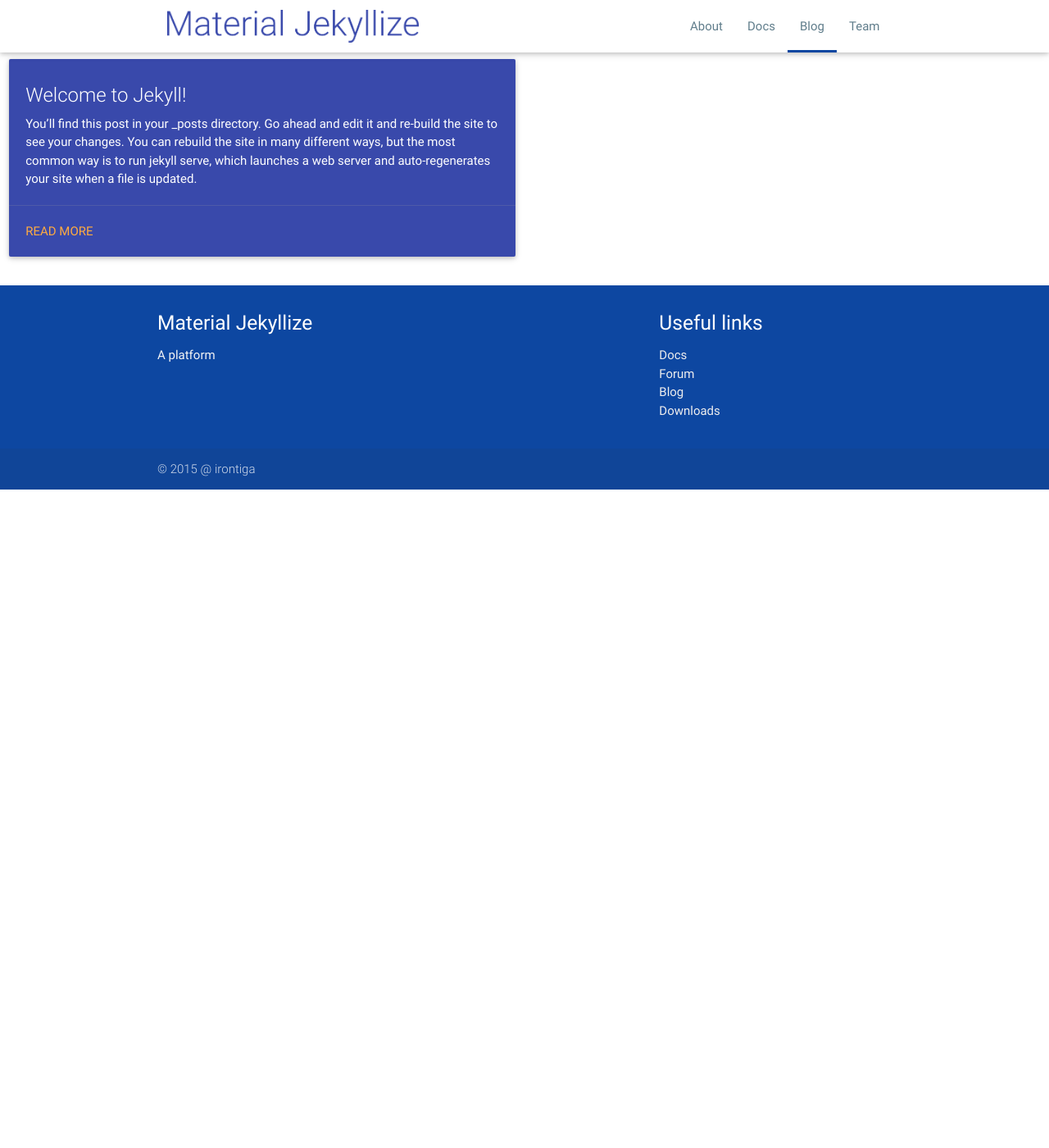
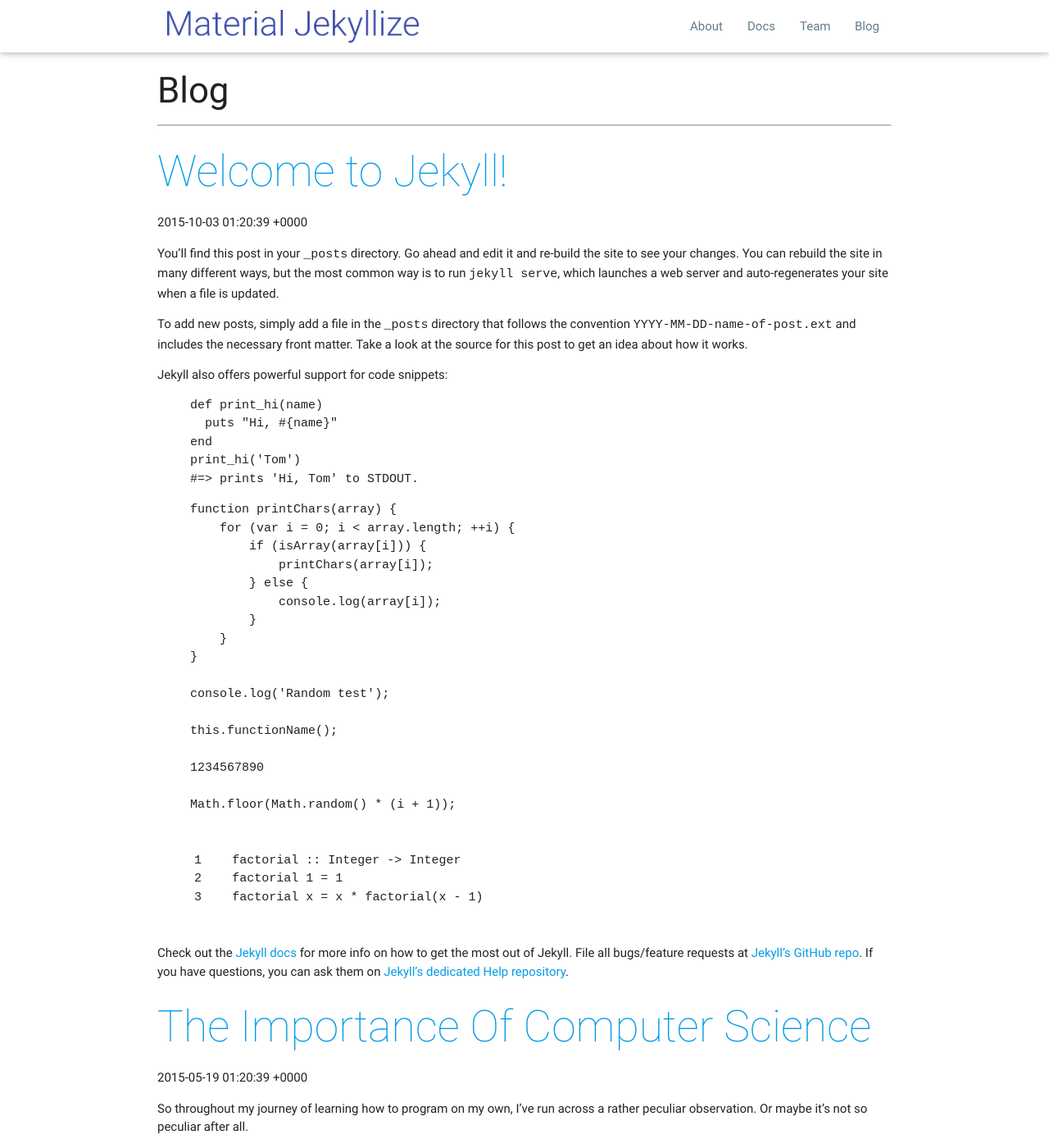
Before and after one commit to irontiga/material-jekyllize, a Jekyll site: the page built from blog/index.html, in a window 1280 px wide and 1400 px high. Shown: the whole window at 82% size. Built offline with Jekyll 4.4.1, drawn with Linux system fonts in a browser that asks for light colours; nearby versions of some CDN libraries; the list of posts is cut into pages by our own code; some of the changed text lies outside the part shown.

Commit message:
Blog with pagination

```diff
--- a/_config.yml
+++ b/_config.yml
@@ -10,3 +10,6 @@
 
 # Build settings
 markdown: kramdown
+
+paginate: 2
+paginate_path: "/blog/page/:num"
--- a/_includes/pages_list.html
+++ b/_includes/pages_list.html
@@ -76,6 +76,8 @@
 	{% endif %}
 {% endfor %}
 
+<li class=' waves-effect waves-indigo'><a class='blue-grey-text internal-link' href="{{'/blog/' | prepend: site.baseurl}}">Blog</a></li>
+
 {% assign pages_list = nil %}
 
 {% assign group = nil %}
--- /dev/null
+++ b/_posts/2015-05-19-importance-of-computer-science.markdown
@@ -0,0 +1,69 @@
+---
+layout: post
+title:  "The Importance Of Computer Science"
+date:   2015-05-19 01:20:39
+categories: computer science
+---
+
+So throughout my journey of learning how to program on my own, I've run across a rather peculiar observation. Or maybe it's not so peculiar after all.
+
+From what I've seen, most self-taught programmers, (actually all self-taught programmers I've met so far) have completely neglected to look into computer science. At first I didn't immediately realize how important it was, but after trying to actually delve more into it, I then noticed how important certain aspects of computer science are. Who wouldn't want a programmer that happens to know the cost associated with every line of code he writes? Just about every line of code or algorithm will have a performance cost attached to it.
+
+There are two things we must always keep in mind when writing our code, and those are:
+
+> Time Complexity: Otherwise known as Runtime. How much time would it take this code to execute?
+> Space Complexity: Also known as Memory Usage. How many operations will this code perform?
+
+When we talk about Space/Time complexity, we usually talk about what the worst case scenario would be. Most attention is paid to the upper-bound costs associated with the algorithm.
+
+Computer scientists use Asymptotic Notation to quantify the time and space requirement for an algorithm with an increasingly large input. Now, you could write up a program to solve the given problem and see how long it takes to run on different inputs, but there are several problems with this approach. First, the amount of time it takes to run would depend on the processing power of your computer, what other programs you currently have open, the programming language, compiler, and just a whole ton of other stuff which makes it a very inaccurate strategy. Also, we want a basic idea of how the runtime scales with ever-increasing inputs without having to limit ourselves to just a few results on a chart. The study of asymptotic analysis solves these problems. The graph below shows a comparison of different asymptotic growth rates:
+
+![Time-Complexity][pic1]
+
+With that in mind, if you're one of those autodidacts trying to learn how to program on your own (like me) to get a job, you'd probably be well off in trying to invest your time into learning these concepts to produce more cost-efficient code. It still surprises me that many self-taught programmers avoid this, but perhaps the answer to that lies in how complex these topics can get. Not everyone has fun with math, and that's alright. When I first started learning these things, looking at all the math symbols felt like I was staring at hieroglyphs. But with perserverance, I managed to pull through and make the best of it. In the end, having a solid knowledge of these things could save the company you're working for (or your startup) untold amounts of money.
+
+When you're dealing with hundreds of thousands, or even millions of visitors, strategies you learn from computer science for squeezing out efficiency make all the difference in the world. As for whether or not you should go to college for this, is another topic which I won't touch. The return on investment for where you study and how much you pay for it, is highly subjective. But the knowledge and skill itself, is beyond a doubt, important to have. Below are links to videos/books/articles that I really recommend to anyone looking to get started and are the ones I've personally gone through myself:
+
+`YouTube:` [Asymptotic Notation][y1]
+
+`YouTube:` [Complexity: Log, Linear, Quadratic, & Exponential Algorithms][y2]
+
+`YouTube:` [Big-Oh, Omega and Theta notation][y3]
+
+`YouTube:` [Computational Complexity][y4]
+
+`Lecture:` [Computer Science 101][l1]
+
+`Lecture:` [Algorithms: Design and Analysis - Part I][l2]
+
+`Lecture:` [Algorithms: Design and Analysis - Part II][l3]
+
+`Lecture:` [Algorithms: Part I][l4]
+
+`Lecture:` [Algorithms: Part II][l5]
+
+`Reading:` [Introduction to Algorithms, 3rd Edition][r1]
+
+`Article:` [Calculating Time Complexity of Algorithms][a1]
+
+`Article:` [Table of Common Time Complexities][a2]
+
+`Article:` [List of Fundamentals of Algorithms][a3]
+
+
+I'll try adding more to this list as I continue learning more, especially articles that simplify this and other books I come across. So stay tuned for more updates!
+
+[y1]: https://www.youtube.com/watch?v=iOq5kSKqeR4
+[y2]: https://www.youtube.com/watch?v=ewd7Lf2dr5Q
+[y3]: https://www.youtube.com/watch?v=pe250F4ttmE
+[y4]: https://www.youtube.com/watch?v=moPtwq_cVH8
+[l1]: https://www.coursera.org/course/cs101
+[l2]: https://www.coursera.org/course/algo
+[l3]: https://www.coursera.org/course/algo2
+[l4]: https://www.coursera.org/course/algs4partI
+[l5]: https://www.coursera.org/course/algs4partII
+[r1]: http://www.amazon.com/Introduction-Algorithms-Edition-Thomas-Cormen/dp/0262033844
+[a1]: http://www.quora.com/What-are-some-easy-ways-to-understand-and-calculate-the-time-complexity-of-algorithms/answer/Aditya-Joshi-5
+[a2]: http://en.wikipedia.org/wiki/Time_complexity#Table_of_common_time_complexities
+[a3]: http://www.geeksforgeeks.org/fundamentals-of-algorithms/
+[pic1]: /time-complexity.jpg
--- /dev/null
+++ b/_posts/2015-10-03-welcome-to-jekyll.markdown
@@ -0,0 +1,51 @@
+---
+layout: post
+title:  "Welcome to Jekyll!"
+date:   2015-10-03 01:20:39
+categories: jekyll update
+---
+You’ll find this post in your `_posts` directory. Go ahead and edit it and re-build the site to see your changes. You can rebuild the site in many different ways, but the most common way is to run `jekyll serve`, which launches a web server and auto-regenerates your site when a file is updated.
+
+To add new posts, simply add a file in the `_posts` directory that follows the convention `YYYY-MM-DD-name-of-post.ext` and includes the necessary front matter. Take a look at the source for this post to get an idea about how it works.
+
+Jekyll also offers powerful support for code snippets:
+
+{% highlight ruby %}
+def print_hi(name)
+  puts "Hi, #{name}"
+end
+print_hi('Tom')
+#=> prints 'Hi, Tom' to STDOUT.
+{% endhighlight %}
+
+{% highlight javascript %}
+function printChars(array) {
+    for (var i = 0; i < array.length; ++i) {
+        if (isArray(array[i])) {
+            printChars(array[i]);
+        } else {
+            console.log(array[i]);
+        }
+    }
+}
+
+console.log('Random test');
+
+this.functionName();
+
+1234567890
+
+Math.floor(Math.random() * (i + 1));
+{% endhighlight %}
+
+{% highlight haskell linenos %}
+factorial :: Integer -> Integer
+factorial 1 = 1
+factorial x = x * factorial(x - 1)
+{% endhighlight %}
+
+Check out the [Jekyll docs][jekyll] for more info on how to get the most out of Jekyll. File all bugs/feature requests at [Jekyll’s GitHub repo][jekyll-gh]. If you have questions, you can ask them on [Jekyll’s dedicated Help repository][jekyll-help].
+
+[jekyll]:      http://jekyllrb.com
+[jekyll-gh]:   https://github.com/jekyll/jekyll
+[jekyll-help]: https://github.com/jekyll/jekyll-help
--- a/blog/index.html
+++ b/blog/index.html
@@ -1,30 +1,51 @@
 ---
 layout: default
-permalink: /blog/
 title: Blog
-group: "nav"
 ---
 
-{% for post in site.posts limit:50 %}
-	<div class="row">
-		<div class="col s12 m6">
-			<div class="card indigo darken-1">
-				<div class="card-content white-text">
-					<span class="card-title">
-						<a href="{{ post.url | prepend: site.baseurl}}" class="internal-link white-text">{{ post.title }}</a>
-					</span>
-					<p>
-						{% if post.description %}
-							{{ post.description | markdownify }}
-						{% else %}
-							{{ post.excerpt | strip_html }}
-						{% endif %}
-					</p>
-				</div>
-				<div class="card-action">
-					<a href="{{ post.url }}">Read more</a>
-				</div>
-			</div>
-		</div>
+<div class="container">
+
+	<h3>Blog</h3>
+	<hr>
+
+	<!-- This loops through the paginated posts -->
+	{% for post in paginator.posts %}
+	<h2 class='thin indigo-text'><a href="{{ post.url }}">{{ post.title }}</a></h2>
+	<p class="author">
+		<span class="date">{{ post.date }}</span>
+	</p>
+	<div class="content">
+		{{ post.content }}
+	</div>
 	{% endfor %}
+
+	<!-- Pagination links -->
+	{% if paginator.total_pages > 1 %}
+	<div class="center">
+		{% if paginator.previous_page %}
+		<a class="btn-floating btn-large waves-effect waves-light indigo" href="{{ paginator.previous_page_path | prepend: site.baseurl | replace: '//', '/' }}">&laquo;</a>
+		{% else %}
+		<a class="disabled btn-floating btn-large waves-effect waves-light indigo">&laquo;</a>
+		{% endif %}
+
+		{% for page in (1..paginator.total_pages) %}
+		{% if page == paginator.page %}
+		<a class="btn-floating btn-large waves-effect waves-light indigo-text white">{{ page }}</a>
+		{% elsif page == 1 %}
+		<a class="btn-floating btn-large waves-effect waves-light indigo" href="{{ paginator.previous_page_path | prepend: site.baseurl | replace: '//', '/' }}">{{ page }}</a>
+		{% else %}
+		<a  class="btn-floating btn-large waves-effect waves-light indigo" href="{{ site.paginate_path | prepend: site.baseurl | replace: '//', '/' | replace: ':num', page }}">{{ page }}</a>
+		{% endif %}
+		{% endfor %}
+
+		{% if paginator.next_page %}
+		<a class="btn-floating btn-large waves-effect waves-light indigo" href="{{ paginator.next_page_path | prepend: site.baseurl | replace: '//', '/' }}">&raquo;</a>
+		{% else %}
+		<a class="disabled btn-floating btn-large waves-effect waves-light indigo">&raquo;</a>
+		{% endif %}
+	</div>
+	{% endif %}
+
+
+
 </div>
--- a/css/main.css
+++ b/css/main.css
@@ -6,6 +6,9 @@
 	height: auto;
 	margin: 0;
 	padding: 0;
+}
+blockquote{
+	border-color:#0d47a1;
 }
 
 nav ul.desktop-navigation li.active, nav ul.desktop-navigation li:hover, nav ul.desktop-navigation li.waves-effect:hover {
```
Also changed, not shown: _posts/2012-01-18-hello-world.markdown (added, +16 -0 lines), _posts/2012-01-19-using-web-icons.markdown (added, +30 -0 lines), _posts/2012-02-10-code-snippets.markdown (added, +17 -0 lines), _posts/2012-03-15-guest-blogs.markdown (added, +13 -0 lines).
